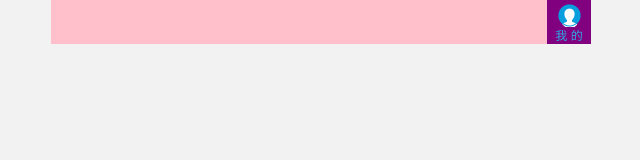
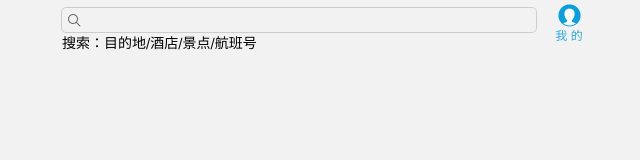
Before and after one commit to kang-theo/h5c3-flex-mobile, a plain HTML site: page index.html in a window 1280 px wide. Shown: the whole page, without its empty margins (319-959 px from the left). Drawn offline with Linux system fonts and the light colour scheme.

Commit message:
Search bar: sprite and text

```diff
--- a/css/index.css
+++ b/css/index.css
@@ -12,6 +12,9 @@ body {
 a {
   text-decoration: none;
 }
+div {
+  box-sizing: border-box;
+}
 /* Search module */
 .search-index {
   display: flex;
@@ -25,15 +28,28 @@ a {
   min-width: 320px;
   max-width: 540px;
   height: 44px;
-  background-color: pink;
+  /* background-color: pink; */
 }
 .search {
   flex: 1; /* remaining space is divided into one part */
+  height: 26px;
+  border: 1px solid #ccc;
+  margin: 7px 10px;
+  border-radius: 5px;
+}
+.search::before {
+  content: "";
+  display: block;
+  width: 15px;
+  height: 15px;
+  background: url(../images/sprite.png) no-repeat -59px -279px;
+  background-size: 104px auto;
+  margin: 5px;
 }
 .user {
   width: 44px;
   height: 44px;
-  background-color: purple;
+  /* background-color: purple; */
   font-size: 12px;
   text-align: center;
   color: #2eaae0;
--- a/index.html
+++ b/index.html
@@ -9,7 +9,7 @@
   </head>
   <body>
     <div class="search-index">
-      <div class="search"></div>
+      <div class="search">搜索：目的地/酒店/景点/航班号</div>
       <a href="#" class="user">我 的</a>
     </div>
   </body>
```
